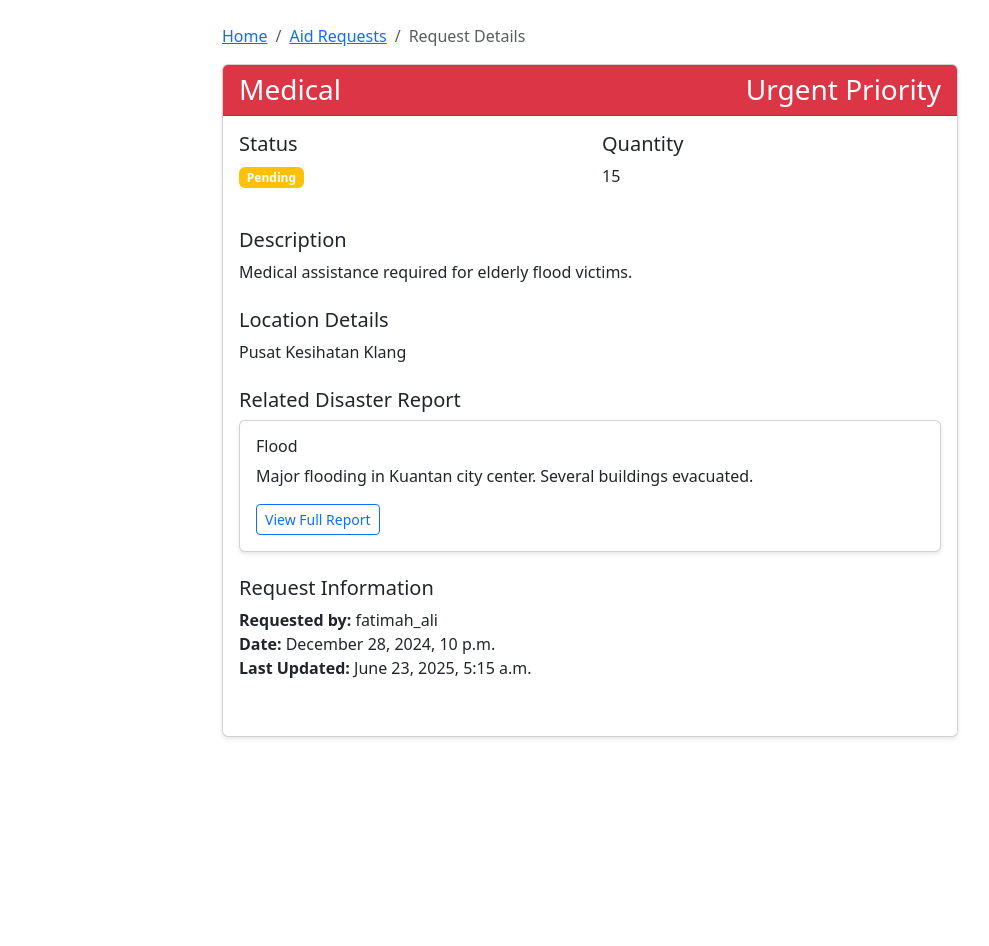
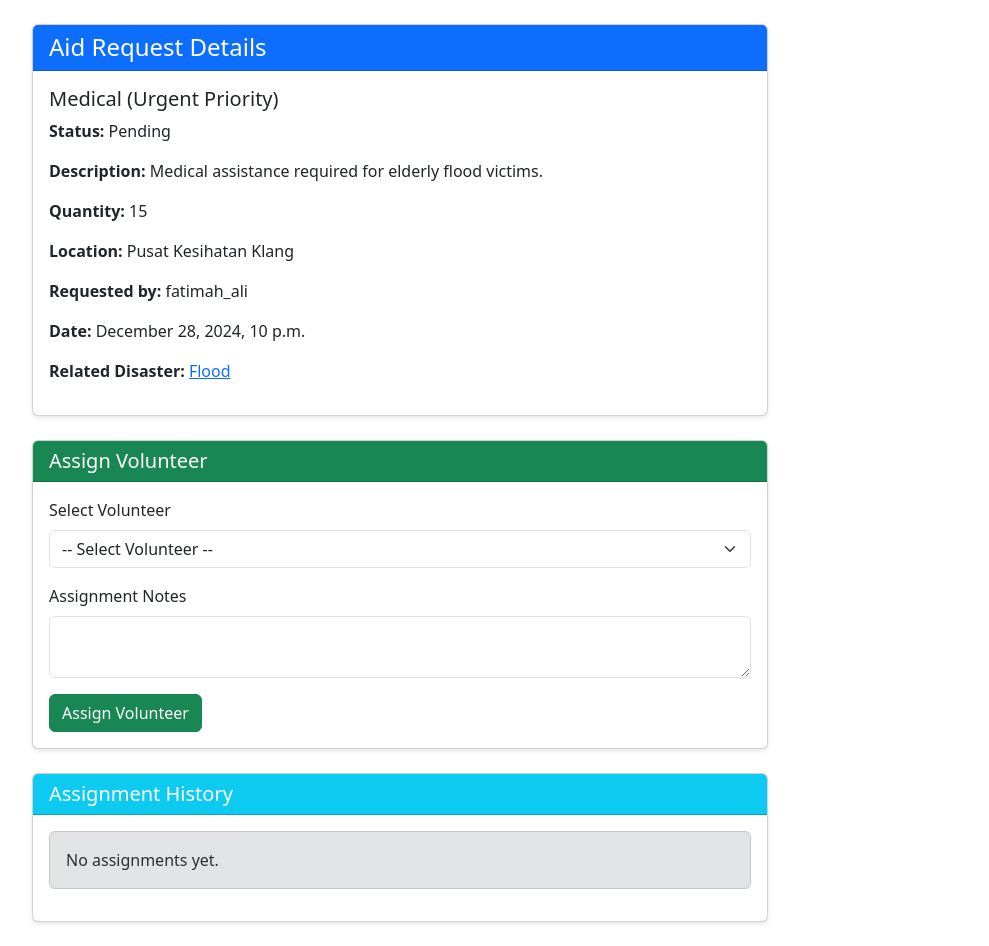
Before and after one commit to epireve/dris, a Django app: page /aid/request/3/ in a window 1280 px wide. Shown: the part 70-1016 px from the top of the page, without its empty margins (50-1039 px from the left). Before the commit the page ends 809 px from the top, so only its background shows below. Run offline with Django 5.2, Linux system fonts and the light colour scheme; a user stored in the database is signed in; data comes from the database, SQL or seed files in the repository; both versions use the stored data as it was after the commit; some libraries are stand-ins or nearby versions.

Commit message:
feat(ui): add volunteer assignment and history to aid request detail
Enhance aid request detail page to support volunteer assignment by authorities,
display assignment history, and improve layout. Register TaskAssignment in admin
for management. Update view logic to handle assignment actions and context.

```diff
--- a/core/templates/aid/request_detail.html
+++ b/core/templates/aid/request_detail.html
@@ -2,130 +2,127 @@
 
 {% block content %}
 <div class="container mt-4">
-    <div class="row justify-content-center">
+    <div class="row">
         <div class="col-md-8">
-            <nav aria-label="breadcrumb">
-                <ol class="breadcrumb">
-                    <li class="breadcrumb-item"><a href="{% url 'home' %}">Home</a></li>
-                    <li class="breadcrumb-item"><a href="{% url 'aid_request_list' %}">Aid Requests</a></li>
-                    <li class="breadcrumb-item active" aria-current="page">Request Details</li>
-                </ol>
-            </nav>
-
-            {% if messages %}
-                {% for message in messages %}
-                    <div class="alert alert-{{ message.tags }} alert-dismissible fade show" role="alert">
-                        {{ message }}
-                        <button type="button" class="btn-close" data-bs-dismiss="alert" aria-label="Close"></button>
-                    </div>
-                {% endfor %}
-            {% endif %}
-
-            <div class="card">
-                <div class="card-header {% if aid_request.priority == 'URGENT' %}bg-danger text-white
-                                      {% elif aid_request.priority == 'HIGH' %}bg-warning
-                                      {% elif aid_request.priority == 'MEDIUM' %}bg-info text-white
-                                      {% else %}bg-success text-white{% endif %}">
-                    <h3 class="card-title mb-0">
-                        {{ aid_request.get_aid_type_display }}
-                        <span class="float-end">{{ aid_request.get_priority_display }} Priority</span>
-                    </h3>
+            <div class="card mb-4">
+                <div class="card-header bg-primary text-white">
+                    <h4 class="mb-0">Aid Request Details</h4>
                 </div>
                 <div class="card-body">
-                    <div class="row mb-4">
-                        <div class="col-md-6">
-                            <h5>Status</h5>
-                            <p>
-                                <span class="badge {% if aid_request.status == 'PENDING' %}bg-warning
-                                                  {% elif aid_request.status == 'APPROVED' %}bg-success
-                                                  {% elif aid_request.status == 'IN_PROGRESS' %}bg-info
-                                                  {% elif aid_request.status == 'FULFILLED' %}bg-primary
-                                                  {% else %}bg-danger{% endif %}">
-                                    {{ aid_request.get_status_display }}
-                                </span>
+                    <h5>{{ aid_request.get_aid_type_display }} ({{ aid_request.get_priority_display }} Priority)</h5>
+                    <p><strong>Status:</strong> {{ aid_request.get_status_display }}</p>
+                    <p><strong>Description:</strong> {{ aid_request.description }}</p>
+                    <p><strong>Quantity:</strong> {{ aid_request.quantity }}</p>
+                    <p><strong>Location:</strong> {{ aid_request.location_details }}</p>
+                    <p><strong>Requested by:</strong> {{ aid_request.requester.username }}</p>
+                    <p><strong>Date:</strong> {{ aid_request.timestamp|date:"F j, Y, P" }}</p>
+                    {% if aid_request.disaster_report %}
+                        <p><strong>Related Disaster:</strong>
+                            <a href="{% url 'disaster_report_detail' aid_request.disaster_report.pk %}">
+                                {{ aid_request.disaster_report.get_disaster_type_display }}
+                            </a>
                         </p>
+                    {% endif %}
+                    {% if aid_request.notes %}
+                        <div class="alert alert-info mt-3">
+                            <strong>Notes:</strong><br>
+                            {{ aid_request.notes|linebreaksbr }}
                         </div>
-                        {% if aid_request.quantity %}
-                            <div class="col-md-6">
-                                <h5>Quantity</h5>
-                                <p>{{ aid_request.quantity }}</p>
-                            </div>
-                        {% endif %}
-                    </div>
-
-                    <div class="mb-4">
-                        <h5>Description</h5>
-                        <p>{{ aid_request.description }}</p>
-                    </div>
-
-                    <div class="mb-4">
-                        <h5>Location Details</h5>
-                        <p>{{ aid_request.location_details }}</p>
-                    </div>
-
-                    {% if aid_request.disaster_report %}
-                        <div class="mb-4">
-                            <h5>Related Disaster Report</h5>
-                            <div class="card">
-                                <div class="card-body">
-                                    <h6>{{ aid_request.disaster_report.get_disaster_type_display }}</h6>
-                                    <p>{{ aid_request.disaster_report.description|truncatewords:50 }}</p>
-                                    <a href="{% url 'disaster_report_detail' aid_request.disaster_report.pk %}"
-                                       class="btn btn-outline-primary btn-sm">
-                                        View Full Report
-                                    </a>
-                                </div>
-                            </div>
-                        </div>
-                    {% endif %}
-
-                    <div class="row mb-4">
-                        <div class="col-md-6">
-                            <h5>Request Information</h5>
-                            <p>
-                                <strong>Requested by:</strong> {{ aid_request.requester.username }}<br>
-                                <strong>Date:</strong> {{ aid_request.timestamp|date:"F j, Y, P" }}<br>
-                                <strong>Last Updated:</strong> {{ aid_request.last_updated|date:"F j, Y, P" }}
-                            </p>
-                        </div>
-                        <div class="col-md-6">
-                            {% if aid_request.assigned_to %}
-                                <h5>Assignment</h5>
-                                <p>
-                                    <strong>Assigned to:</strong> {{ aid_request.assigned_to.username }}<br>
-                                    {% if aid_request.notes %}
-                                        <strong>Notes:</strong><br>
-                                        {{ aid_request.notes }}
-                                    {% endif %}
-                                </p>
                     {% endif %}
                 </div>
             </div>
 
             {% if can_update %}
-                        <div class="card bg-light">
+            <div class="card mb-4">
+                <div class="card-header bg-secondary text-white">
+                    <h5 class="mb-0">Update Status / Add Notes</h5>
+                </div>
                 <div class="card-body">
-                                <h5>Update Request Status</h5>
                     <form method="post">
                         {% csrf_token %}
                         <div class="mb-3">
-                                        <label for="status" class="form-label">New Status</label>
+                            <label for="status" class="form-label">Status</label>
                             <select name="status" id="status" class="form-select">
                                 {% for value, label in aid_request.STATUS_CHOICES %}
-                                                <option value="{{ value }}" {% if aid_request.status == value %}selected{% endif %}>
-                                                    {{ label }}
+                                    <option value="{{ value }}" {% if aid_request.status == value %}selected{% endif %}>{{ label }}</option>
+                                {% endfor %}
+                            </select>
+                        </div>
+                        <div class="mb-3">
+                            <label for="notes" class="form-label">Notes</label>
+                            <textarea name="notes" id="notes" class="form-control" rows="2"></textarea>
+                        </div>
+                        <button type="submit" class="btn btn-primary">Update</button>
+                    </form>
+                </div>
+            </div>
+            {% endif %}
+
+            {% if can_assign %}
+            <div class="card mb-4">
+                <div class="card-header bg-success text-white">
+                    <h5 class="mb-0">Assign Volunteer</h5>
+                </div>
+                <div class="card-body">
+                    {% if assignment_error %}
+                        <div class="alert alert-danger">{{ assignment_error }}</div>
+                    {% endif %}
+                    <form method="post">
+                        {% csrf_token %}
+                        <input type="hidden" name="assign_volunteer" value="1">
+                        <div class="mb-3">
+                            <label for="volunteer_id" class="form-label">Select Volunteer</label>
+                            <select name="volunteer_id" id="volunteer_id" class="form-select" required>
+                                <option value="">-- Select Volunteer --</option>
+                                {% for volunteer in volunteers %}
+                                    <option value="{{ volunteer.id }}">
+                                        {{ volunteer.username }} ({{ volunteer.volunteer_profile.skills|join:", " }}, {{ volunteer.volunteer_profile.availability }})
                                     </option>
                                 {% endfor %}
                             </select>
                         </div>
                         <div class="mb-3">
-                                        <label for="notes" class="form-label">Add Notes</label>
-                                        <textarea name="notes" id="notes" class="form-control" rows="3"></textarea>
+                            <label for="assignment_notes" class="form-label">Assignment Notes</label>
+                            <textarea name="assignment_notes" id="assignment_notes" class="form-control" rows="2"></textarea>
                         </div>
-                                    <button type="submit" class="btn btn-primary">Update Status</button>
+                        <button type="submit" class="btn btn-success">Assign Volunteer</button>
                     </form>
                 </div>
             </div>
+            {% endif %}
+
+            <div class="card mb-4">
+                <div class="card-header bg-info text-white">
+                    <h5 class="mb-0">Assignment History</h5>
+                </div>
+                <div class="card-body">
+                    {% if assignments %}
+                        <table class="table table-bordered table-sm">
+                            <thead>
+                                <tr>
+                                    <th>Volunteer</th>
+                                    <th>Authority</th>
+                                    <th>Status</th>
+                                    <th>Notes</th>
+                                    <th>Assigned At</th>
+                                    <th>Last Updated</th>
+                                </tr>
+                            </thead>
+                            <tbody>
+                                {% for assignment in assignments %}
+                                    <tr>
+                                        <td>{{ assignment.volunteer.username }}</td>
+                                        <td>{{ assignment.authority.username }}</td>
+                                        <td>{{ assignment.get_status_display }}</td>
+                                        <td>{{ assignment.notes|default:"-" }}</td>
+                                        <td>{{ assignment.assigned_at|date:"Y-m-d H:i" }}</td>
+                                        <td>{{ assignment.updated_at|date:"Y-m-d H:i" }}</td>
+                                    </tr>
+                                {% endfor %}
+                            </tbody>
+                        </table>
+                    {% else %}
+                        <div class="alert alert-secondary">No assignments yet.</div>
                     {% endif %}
                 </div>
             </div>
--- a/core/views.py
+++ b/core/views.py
@@ -1,7 +1,7 @@
+from django.contrib.auth.decorators import login_required
 from django.shortcuts import render, redirect, get_object_or_404
 from django.contrib.auth import login
 from django.contrib.auth.views import LoginView
-from django.contrib.auth.decorators import login_required
 from django.views.generic import TemplateView, ListView, CreateView
 from django.utils.decorators import method_decorator
 from django.urls import reverse_lazy
@@ -12,7 +12,7 @@
     AidRequestForm,
     VolunteerRegistrationForm,
 )
-from .models import DisasterReport, AidRequest, VolunteerProfile, User
+from .models import DisasterReport, AidRequest, VolunteerProfile, User, TaskAssignment
 from .decorators import citizen_required, volunteer_required, authority_required
 
 
@@ -150,25 +150,45 @@
 @login_required
 def aid_request_detail(request, pk):
     aid_request = get_object_or_404(AidRequest, pk=pk)
-    if request.user.role == "CITIZEN" and aid_request.requester != request.user:
-        messages.error(request, "You do not have permission to view this aid request.")
-        return redirect("aid_request_list")
-    if request.method == "POST" and request.user.role in ["VOLUNTEER", "AUTHORITY"]:
-        new_status = request.POST.get("status")
-        notes = request.POST.get("notes")
-        if new_status and new_status in dict(AidRequest.STATUS_CHOICES):
-            aid_request.status = new_status
-            if notes:
-                aid_request.notes = (
-                    aid_request.notes + "\n\n" if aid_request.notes else ""
-                ) + notes
-            aid_request.assigned_to = request.user
-            aid_request.save()
-            messages.success(request, "Aid request status updated successfully.")
+    assignments = TaskAssignment.objects.filter(aid_request=aid_request).select_related(
+        "volunteer", "authority"
+    )
+    can_assign = request.user.is_authenticated and (
+        request.user.role == "AUTHORITY"
+        or request.user.is_superuser
+        or request.user.is_staff
+    )
+    volunteers = User.objects.filter(role="VOLUNTEER", is_active=True)
+    assignment_error = None
+
+    # Assignment form handling
+    if can_assign and request.method == "POST" and "assign_volunteer" in request.POST:
+        volunteer_id = request.POST.get("volunteer_id")
+        notes = request.POST.get("assignment_notes", "")
+        try:
+            volunteer = User.objects.get(pk=volunteer_id, role="VOLUNTEER")
+            TaskAssignment.objects.create(
+                authority=request.user,
+                volunteer=volunteer,
+                aid_request=aid_request,
+                notes=notes,
+                status="ASSIGNED",
+            )
+            messages.success(
+                request, f"Volunteer {volunteer.username} assigned successfully."
+            )
             return redirect("aid_request_detail", pk=pk)
+        except Exception as e:
+            assignment_error = str(e)
+            messages.error(request, f"Assignment failed: {assignment_error}")
+
     context = {
         "aid_request": aid_request,
         "can_update": request.user.role in ["VOLUNTEER", "AUTHORITY"],
+        "assignments": assignments,
+        "can_assign": can_assign,
+        "volunteers": volunteers,
+        "assignment_error": assignment_error,
     }
     return render(request, "aid/request_detail.html", context)
 
```
Also changed, not shown: core/admin.py (+29 -1 lines), db.sqlite3. Lines whose indentation alone changed are shown as unchanged.
